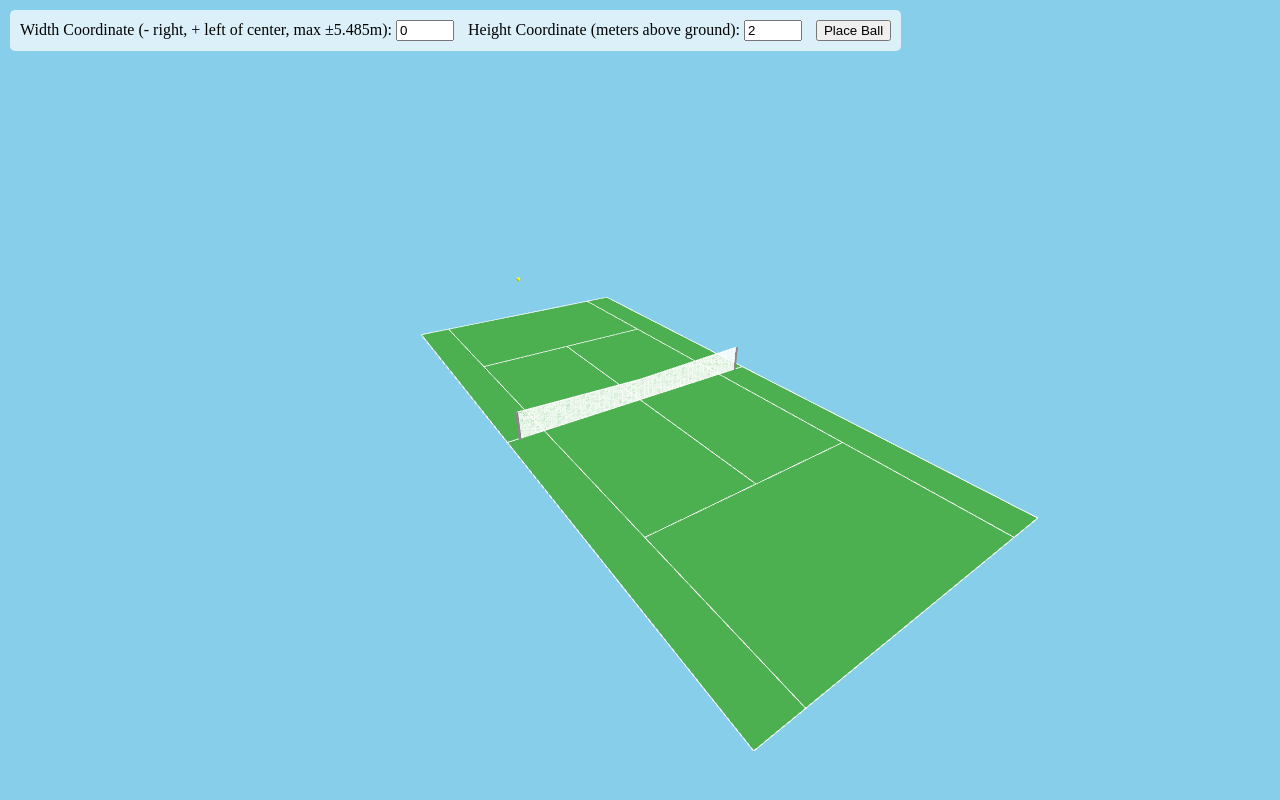
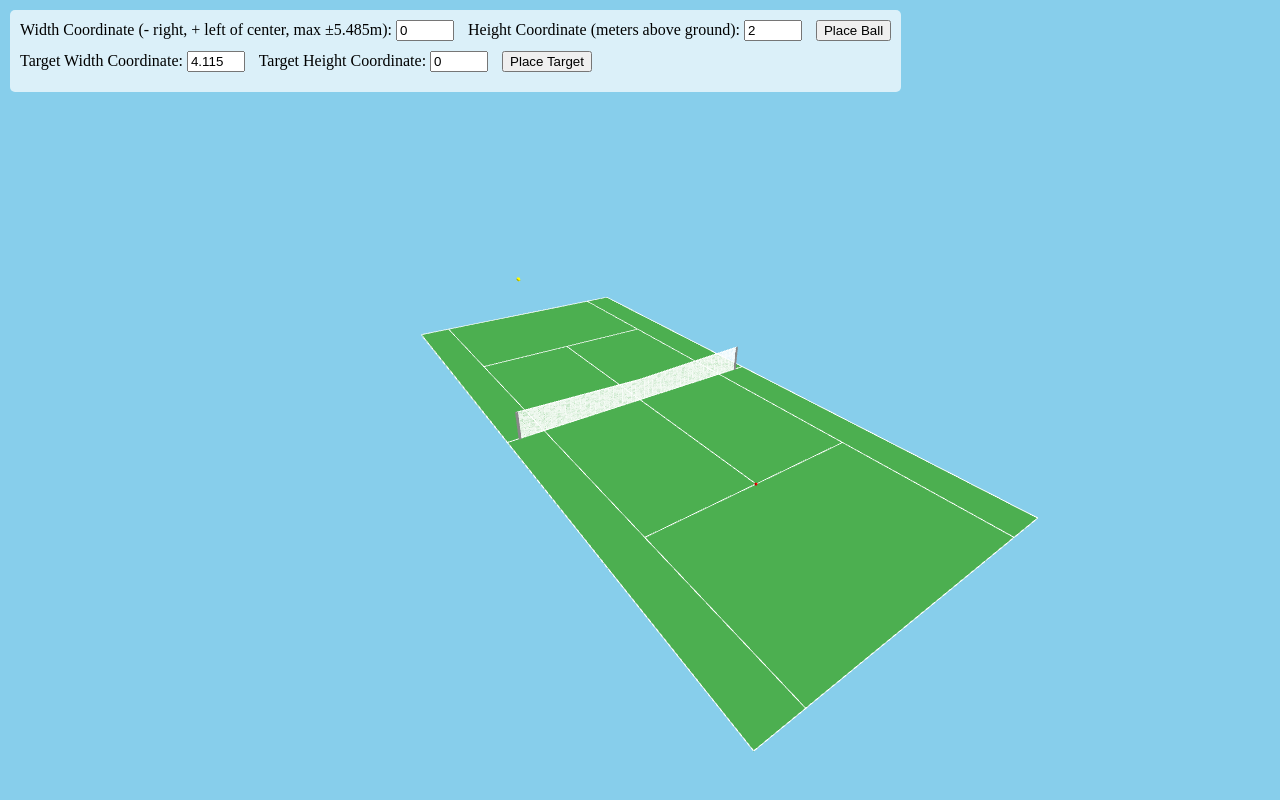
Before and after one commit to cfgackstatter/tennis-3d, a Flask app: page / in a window 1280 px wide. Run offline with Flask 3, Linux system fonts and the light colour scheme; some libraries are stand-ins or nearby versions.

Commit message:
Add target input functionality

```diff
--- a/static/js/tennis_court.js
+++ b/static/js/tennis_court.js
@@ -1,4 +1,4 @@
-let scene, camera, renderer, court, ball;
+let scene, camera, renderer, court, ball, target;
 
 function init() {
     scene = new THREE.Scene();
@@ -28,6 +28,9 @@ function init() {
     // Create ball in default position
     createTennisBall(0, 2, -23.77 / 2); // Center of baseline, 1 meter high
 
+    // Place initial target
+    createTarget(0, 0, 6.4);
+
     // Add ambient light
     const ambientLight = new THREE.AmbientLight(0xffffff, 0.5);
     scene.add(ambientLight);
@@ -42,6 +45,7 @@ function init() {
 
     // Add event listener for ball placement
     document.getElementById('place-ball').addEventListener('click', handleBallPlacement);
+    document.getElementById('place-target').addEventListener('click', handleTargetPlacement);
 
     // Handle window resize
     window.addEventListener('resize', onWindowResize, false);
@@ -210,6 +214,46 @@ function handleBallPlacement() {
     updateBallPosition(widthCoord, heightCoord);
 }
 
+function createTarget(width, height, z) {
+    const targetGeometry = new THREE.SphereGeometry(0.05, 32, 32);
+    const targetMaterial = new THREE.MeshPhongMaterial({
+      color: 0xFF0000,
+      emissive: 0x330000,
+      shininess: 30
+    });
+    target = new THREE.Mesh(targetGeometry, targetMaterial);
+
+    const courtLength = 23.77;
+    target.position.set(width, height, z);
+    scene.add(target);
+
+    console.log(`Target created at position: (${width}, ${height}, ${z})`);
+}
+
+function updateTargetPosition(width, height) {
+    const courtWidth = 10.97;
+    const courtLength = 23.77;
+    const clampedWidth = Math.max(-courtWidth/2, Math.min(courtWidth/2, width));
+
+    if (target) {
+      target.position.set(clampedWidth, height, courtLength / 2);
+      console.log(`Target updated to position: (${clampedWidth}, ${height}, ${courtLength / 2})`);
+    } else {
+      createTarget(clampedWidth, height, courtLength / 2);
+    }
+}
+
+function handleTargetPlacement() {
+    const widthCoord = parseFloat(document.getElementById('target-width-coord').value);
+    let heightCoord = parseFloat(document.getElementById('target-height-coord').value);
+
+    if (isNaN(heightCoord) || heightCoord < 0) {
+      heightCoord = 0;
+    }
+
+    updateTargetPosition(widthCoord, heightCoord);
+}
+
 function onWindowResize() {
     camera.aspect = window.innerWidth / window.innerHeight;
     camera.updateProjectionMatrix();
--- a/templates/index.html
+++ b/templates/index.html
@@ -10,7 +10,7 @@
     <style>
         body { margin: 0; overflow: hidden; }
         #scene-container { position: absolute; top: 0; left: 0; width: 100%; height: 100%; }
-        #ball-input {
+        #input-container {
             position: absolute;
             top: 10px;
             left: 10px;
@@ -19,14 +19,18 @@
             border-radius: 5px;
             z-index: 100;
         }
-        #ball-input input {
+        #input-container input {
             width: 50px;
             margin-right: 10px;
+        }
+        #ball-input, #target-input {
+            margin-bottom: 10px;
         }
     </style>
 </head>
 <body>
     <div id="scene-container"></div>
+    <div id="input-container">
         <div id="ball-input">
             <label for="width-coord">Width Coordinate (- right, + left of center, max ±5.485m):</label>
             <input type="number" id="width-coord" step="0.1" value="0" min="-5.485" max="5.485">
@@ -34,6 +38,14 @@
             <input type="number" id="height-coord" step="0.1" value="2" min="0">
             <button id="place-ball">Place Ball</button>
         </div>
+        <div id="target-input">
+            <label for="target-width-coord">Target Width Coordinate:</label>
+            <input type="number" id="target-width-coord" step="0.1" value="4.115">
+            <label for="target-height-coord">Target Height Coordinate:</label>
+            <input type="number" id="target-height-coord" step="0.1" value="0">
+            <button id="place-target">Place Target</button>
+        </div>
+    </div>
     <script src="{{ url_for('static', filename='js/tennis_court.js') }}"></script>
 </body>
 </html>
```
Lines whose indentation alone changed are shown as unchanged.
